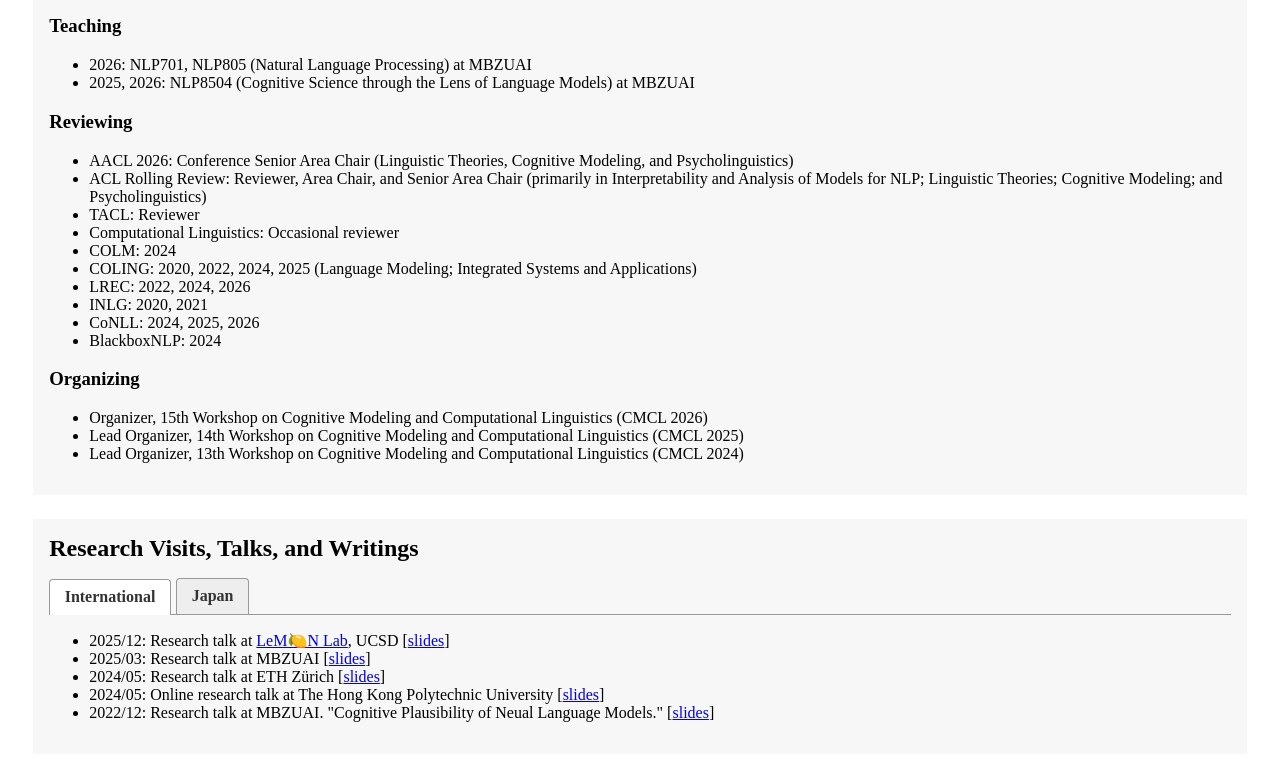
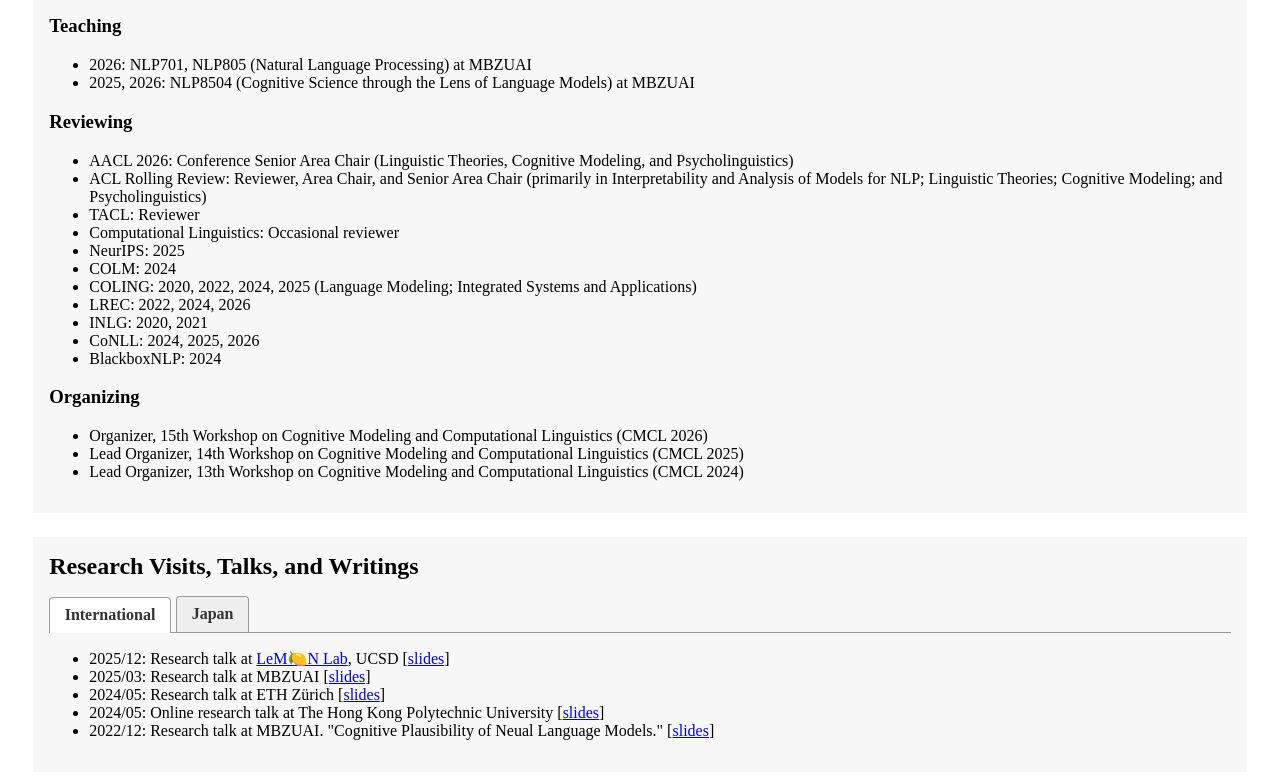
Before and after one commit to kuribayashi4/kuribayashi4.github.io, a plain HTML site: page index.html in a window 1280 px wide. Shown: the part 2017-2796 px from the top of the page. Drawn offline with Linux system fonts and the light colour scheme.

Commit message:
Update documentation

```diff
--- a/index.html
+++ b/index.html
@@ -801,6 +801,7 @@
                         <li>ACL Rolling Review: Reviewer, Area Chair, and Senior Area Chair  (primarily in Interpretability and Analysis of Models for NLP; Linguistic Theories; Cognitive Modeling; and Psycholinguistics)</li>
                         <li>TACL: Reviewer</li>
                         <li>Computational Linguistics: Occasional reviewer</li>
+                        <li>NeurIPS: 2025</li>
                         <li>COLM: 2024</li>
                         <li>COLING: 2020, 2022, 2024, 2025 (Language Modeling; Integrated Systems and Applications)</li>
                         <li>LREC: 2022, 2024, 2026</li>
```
